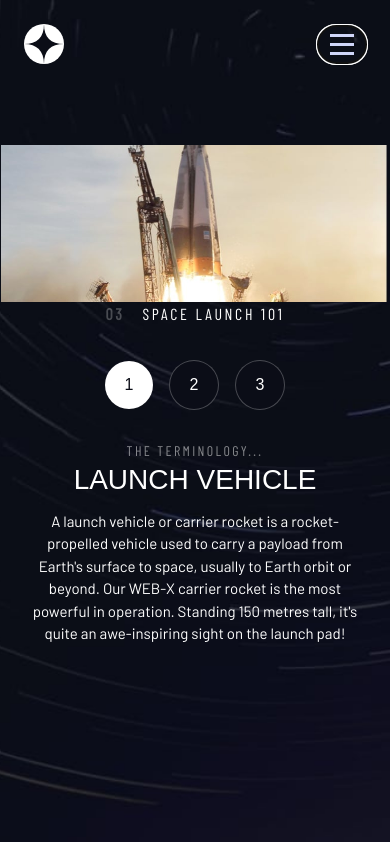
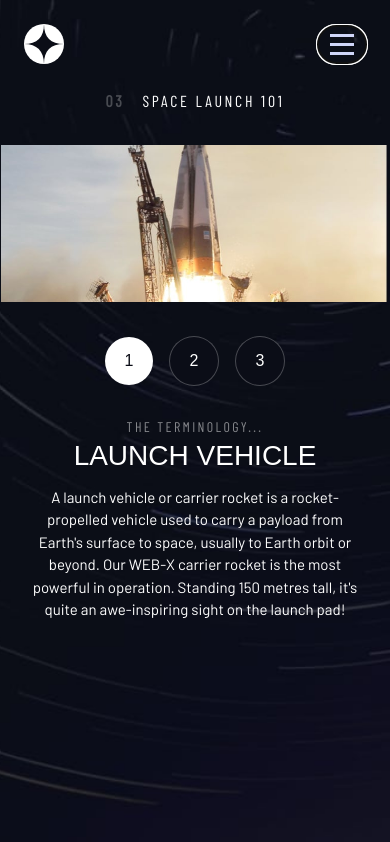
Before and after one commit to basitkorai/space-tourism-website, a React (Vite) app: page /technology in a window 390 px wide. Built offline with nearby package versions, Linux system fonts and the light colour scheme; a web font is replaced by a local one.

Commit message:
style: tech page [hero image spacing fixed]

```diff
--- a/src/pages/Technology.jsx
+++ b/src/pages/Technology.jsx
@@ -32,7 +32,11 @@ const Technology = () => {
         <div className=" text-center lg:text-left pb-[3.52rem] lg:pb-0 mt-6 md:mt-10 lg:mt-[4.75rem] mx-auto lg:ml-auto border border-transparent border-solid">
           <div className="">
             <div className="lg:max-w-[79.6875rem] lg:grid lg:grid-cols-2 justify-center lg:justify-between lg:ml-auto">
-              <div className="lg:order-last grid justify-end pt-14">
+              <p className="lg:hidden md:pl-[2.375rem] lg:pl-[0rem] text-base md:text-xl lg:text-[1.75rem] uppercase font-sans_cond tracking-[0.16875rem] text-center md:text-left mb-8 md:mb-[3.75rem]">
+                <span className="font-bold opacity-25 mr-[1.12rem]">03</span>
+                Space launch 101
+              </p>
+              <div className="lg:order-last grid justify-end">
                 <picture className="">
                   <source
                     media="(min-width:1024px)"
@@ -62,7 +66,7 @@ const Technology = () => {
                 </picture>
               </div>
               <div className="px-6 lg:order-first ">
-                <p className="md:pl-[2.375rem] lg:pl-[0rem] text-base md:text-xl lg:text-[1.75rem] uppercase font-sans_cond tracking-[0.16875rem] text-center md:text-left mb-8 md:mb-[3.75rem] lg:mb-[8.56rem]">
+                <p className="hidden lg:block md:pl-[2.375rem] lg:pl-[0rem] text-base md:text-xl lg:text-[1.75rem] uppercase font-sans_cond tracking-[0.16875rem] text-center md:text-left mb-8 md:mb-[3.75rem] lg:mb-[8.56rem]">
                   <span className="font-bold opacity-25 mr-[1.12rem]">03</span>
                   Space launch 101
                 </p>
```
